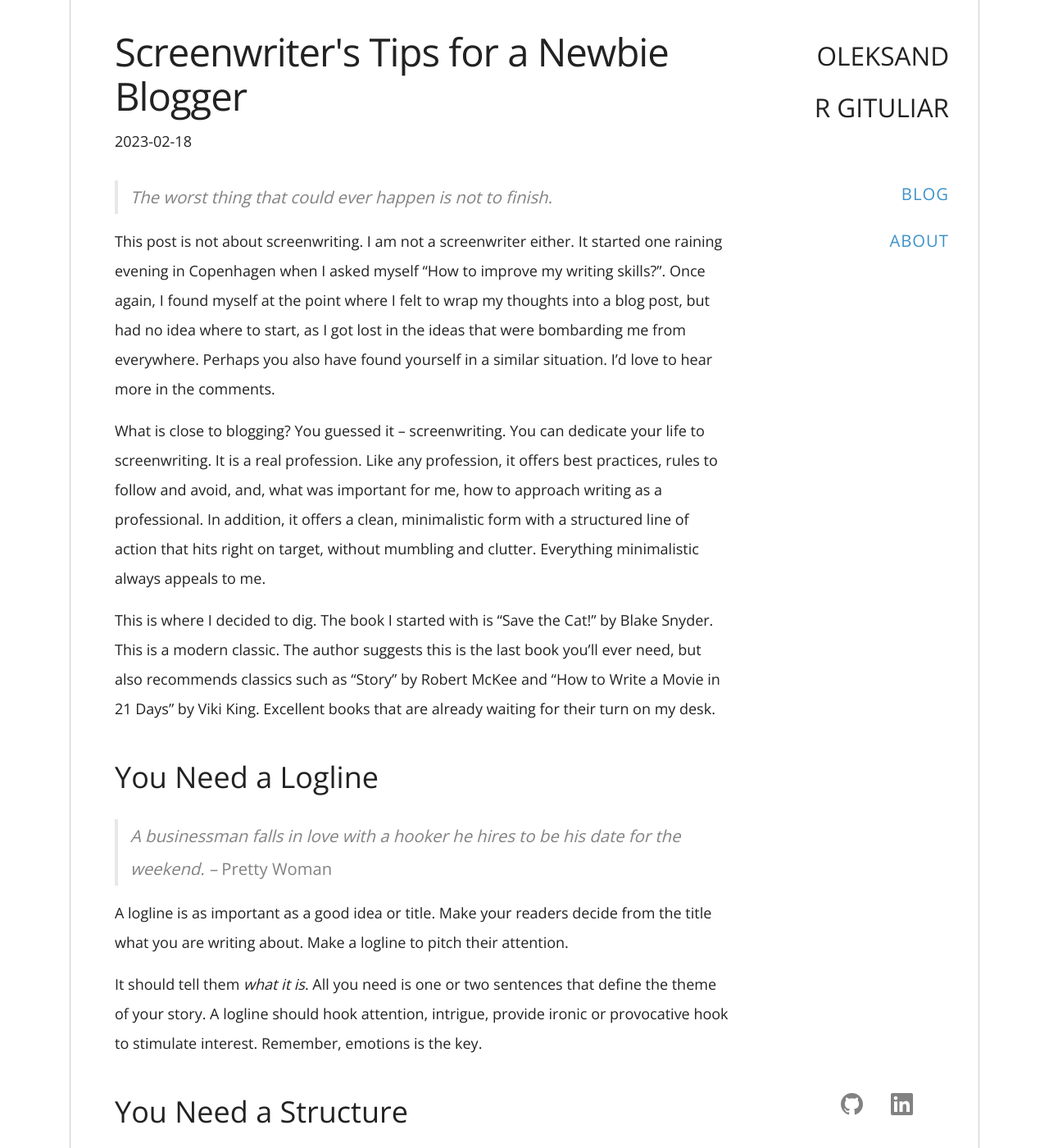
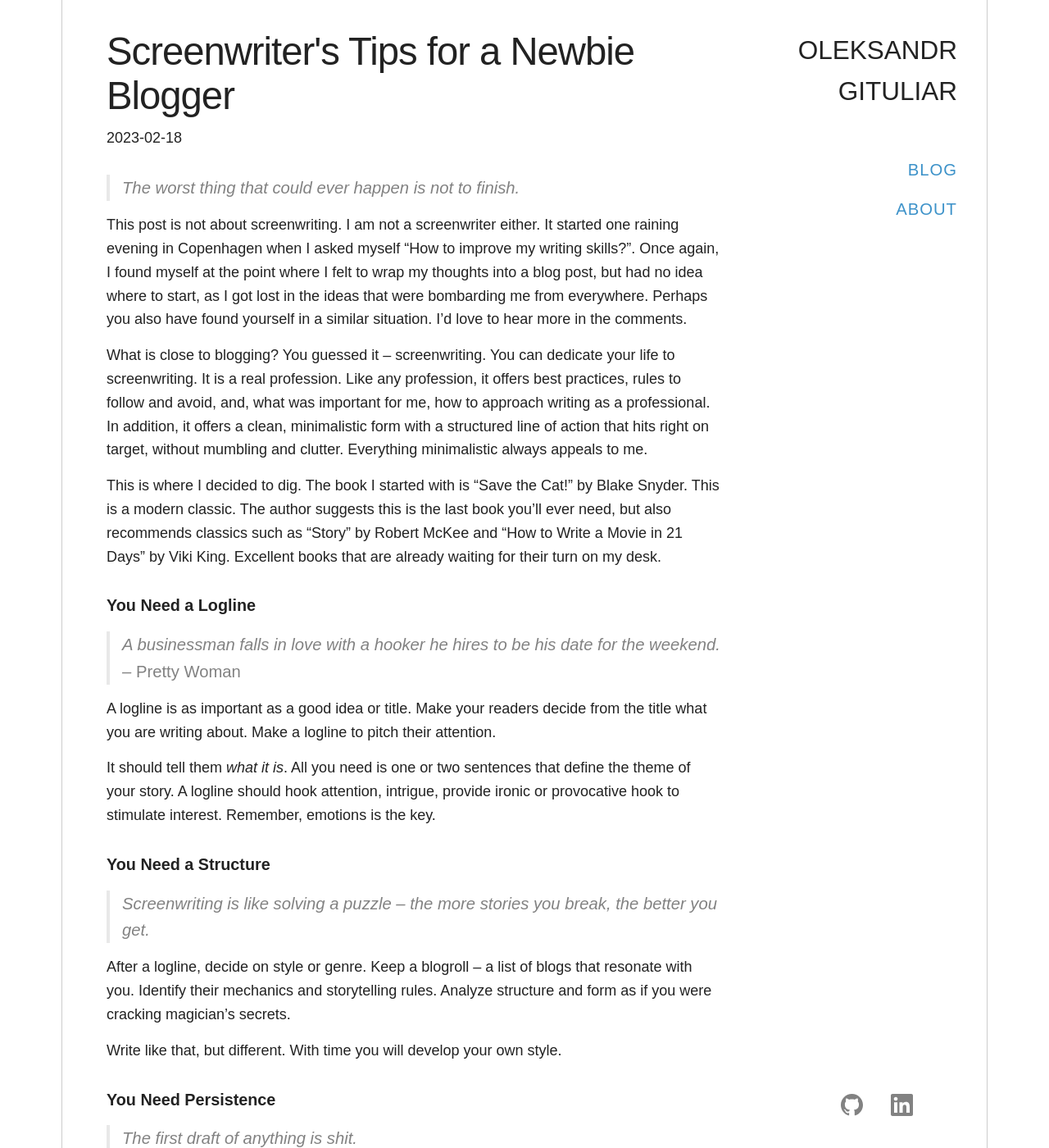
Before and after one commit to gituliar/gituliar.github.io, a Jekyll site: the page built from _posts/2023-02-18-save-the-cat.md, in a window 1280 px wide and 1400 px high. Shown: the whole window at 82% size. Built offline with Jekyll 4.4.1, drawn with Linux system fonts in a browser that asks for light colours; comment, search, counter and statistics services are not loaded.

Commit message:
Update styles

```diff
--- a/_layouts/default.html
+++ b/_layouts/default.html
@@ -7,7 +7,7 @@
   <meta name="viewport" content="width=device-width, initial-scale=1">
   {%- seo -%}
   <!-- <link href='http://fonts.googleapis.com/css?family=Lato:400,700' rel='stylesheet' type='text/css'> -->
-  <link href='https://fonts.googleapis.com/css?family=Open+Sans:300,400,700' rel='stylesheet' type='text/css'>
+  <!-- <link href='https://fonts.googleapis.com/css?family=Open+Sans:300,400,700' rel='stylesheet' type='text/css'> -->
   <link rel="stylesheet" href="{{ '/assets/css/style.css' | relative_url }}">
   {%- feed_meta -%}
   {%- if jekyll.environment == 'production' and site.google_analytics -%}
--- a/_sass/minima/_layout.scss
+++ b/_sass/minima/_layout.scss
@@ -259,11 +259,8 @@
   }
 
   h2 {
-    @include relative-font-size(1.75);
-
-    @media screen and (min-width: $on-large) {
-      @include relative-font-size(2);
-    }
+    @include relative-font-size(1.1);
+    font-weight: 700;
   }
 
   h3 {
--- a/_sass/minima/custom-styles.scss
+++ b/_sass/minima/custom-styles.scss
@@ -16,9 +16,18 @@ body {
   background-attachment:fixed;
 }
 
+h1 {
+  font-family:sans-serif;
+}
+
+h2 {
+  font-family: sans-serif;
+}
+
 div#document {
   background: #fff;
-  border: solid $document-border-color;
+  // border: solid $document-border-color;
+  border: solid #ccc;
   border-width: 0px 1px;
   display: flex;
   flex-direction: row;
--- a/_sass/minima/custom-variables.scss
+++ b/_sass/minima/custom-variables.scss
@@ -1,11 +1,12 @@
 // Placeholder to allow overriding predefined variables smoothly.
 
 $base-font-size: 18px;
-$base-line-height: 2.0;
+$base-line-height: 1.6;
 
 //$base-font-family: Lato, Helvetica, sans-serif;
 // $base-font-family: Lato;
-$base-font-family: "Open Sans";
+// $base-font-family: "Open Sans";
+$base-font-family: sans-serif;
 
 $code-font-family: monospace;
 $code-background-color: #dfe5e8;
@@ -15,10 +16,10 @@ $article-width: 860px;
 $background-color: #f3f4f6;
 $text-color: #222222;
 
-$document-border-color: #ccc;
+$document-border-color: #ddd;
 
 // $sidebar-background: #f9fafb;
 $sidebar-background: white;
 // $sidebar-border-color: #e4e7eb;
 $sidebar-border-color: white;
-$sidebar-width: 250px;
+$sidebar-width: 270px;
```
